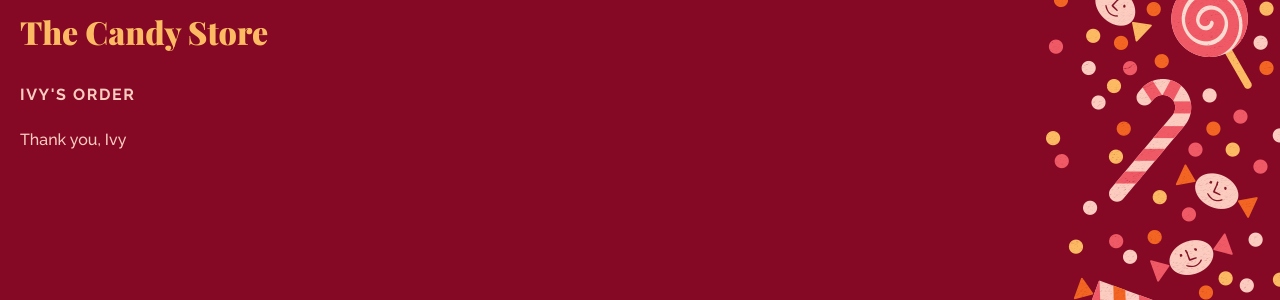
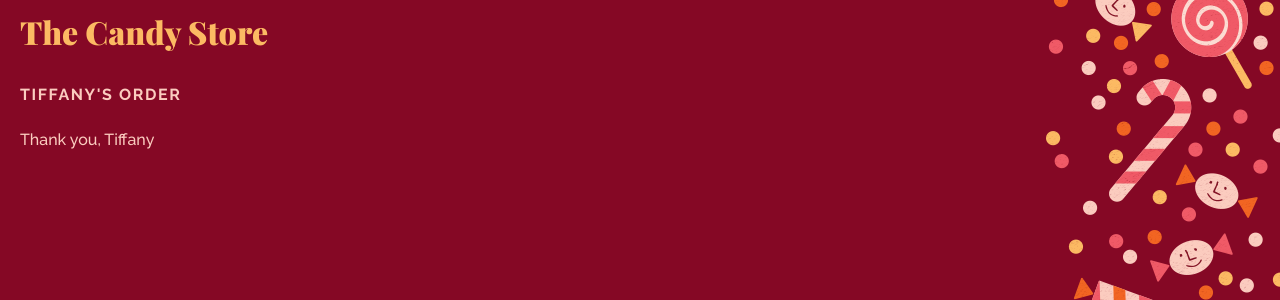
Before and after one commit to tiffanydawn29/DGL123-chapter1-try-items, a PHP site: page /string-operator.php in a window 1280 px wide. Shown: the top 300 px of the page. Run offline with PHP 8.4, Linux system fonts and the light colour scheme.

Commit message:
Changed name

```diff
--- a/c01/string-operator.php
+++ b/c01/string-operator.php
@@ -1,6 +1,6 @@
 <?php
 $prefix  = 'Thank you';
-$name    = 'Ivy';
+$name    = 'Tiffany';
 $message = $prefix . ', ' . $name;
 ?>
 <!DOCTYPE html>
```
